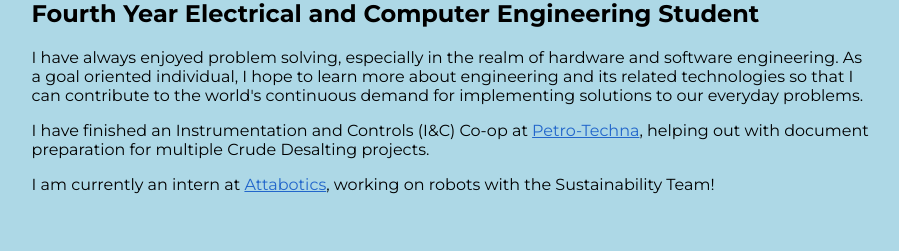
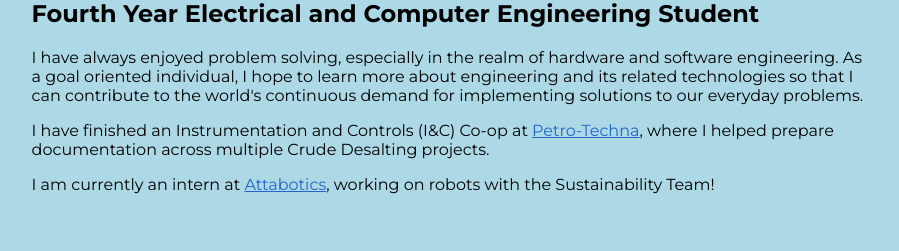
Before and after one commit to tahseeni/tahseeni.github.io, a plain HTML site: page index.html in a window 1280 px wide. Shown: the part 251-502 px from the top of the page, without its empty margins (166-1065 px from the left). Drawn offline with nearby package versions, Linux system fonts and the light colour scheme.

Commit message:
Update index.html

```diff
--- a/index.html
+++ b/index.html
@@ -23,8 +23,8 @@
         and its related technologies so that I can contribute to the world's continuous
         demand for implementing solutions to our everyday problems.
       </p>
-      <p> I have finished an Instrumentation and Controls (I&C) Co-op at <a href="https://www.petro-techna.com/"> Petro-Techna</a>, helping
-          out with document preparation for multiple Crude Desalting projects.
+      <p> I have finished an Instrumentation and Controls (I&C) Co-op at <a href="https://www.petro-techna.com/"> Petro-Techna</a>, where I helped prepare
+        documentation across multiple Crude Desalting projects.
       </p>
     <p> I am currently an intern at <a href="https://www.attabotics.com/"> Attabotics</a>, working on robots with the Sustainability Team!
     </p>
```
